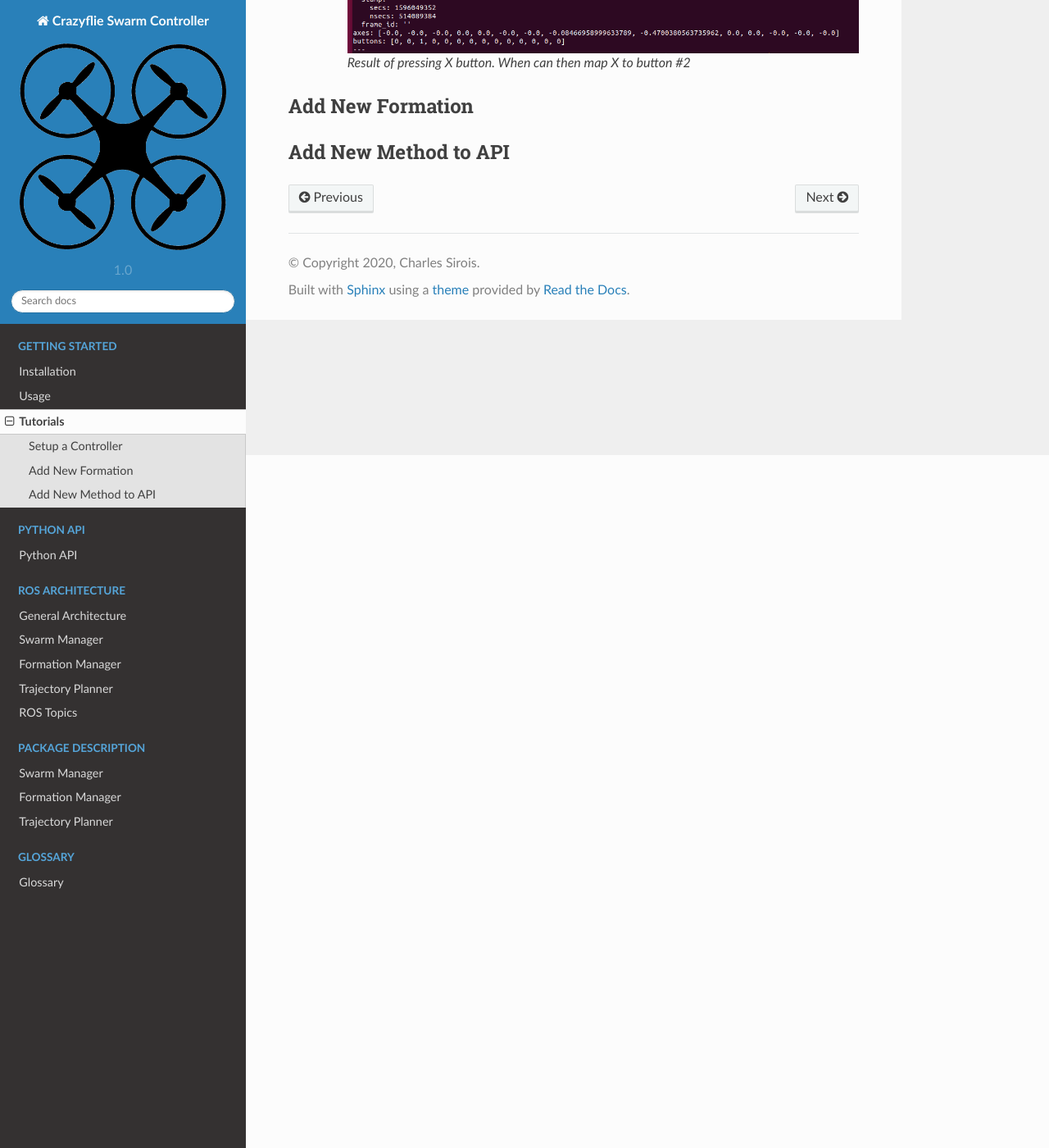
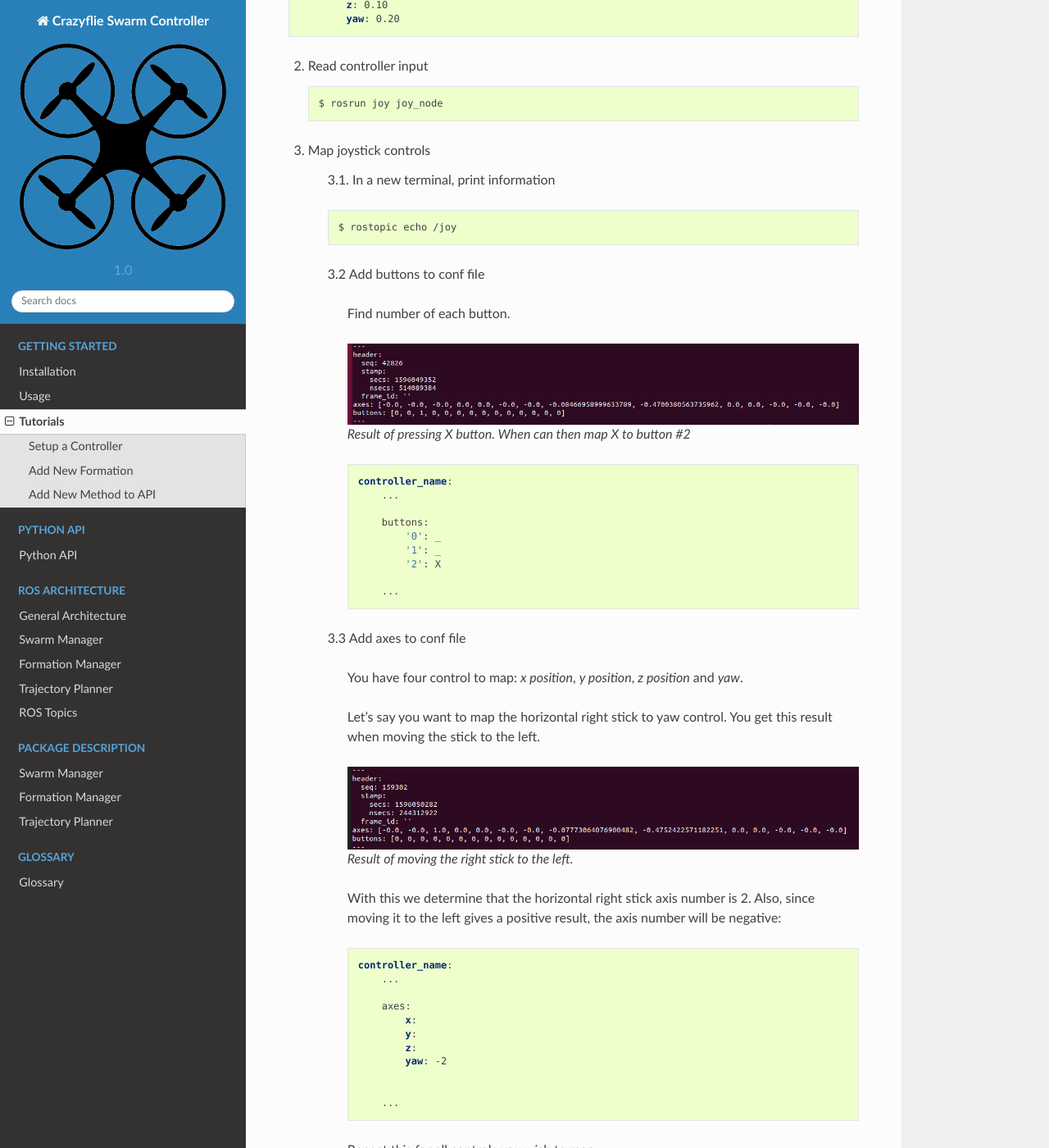
Before and after one commit to MRASL/crazyflie_charles, a Sphinx documentation site: the page built from docs/getting_started/tutorials.rst, in a window 1280 px wide and 1400 px high, scrolled down 845 px. Shown: the whole window at 82% size. Built offline with Sphinx 7.4.7 and the Read the Docs theme 2.0.0, drawn with Linux system fonts in a browser that asks for light colours; pages that are not in the unit, such as notebooks, are missing from menus; some of the changed text lies outside the part shown.

Commit message:
controller setup tutorial

```diff
--- a/docs/getting_started/tutorials.rst
+++ b/docs/getting_started/tutorials.rst
@@ -15,6 +15,7 @@ This tutorial will show you how to find your controller layout and add it as a c
 2. Add new controller to conf file.
 
 .. code-block:: yaml
+
     # Add to ../crazyflie_charles/ros_ws/src/formation_manager/conf/swarm_conf.yaml
     controller_name:
         axes: # Axes start at 0
@@ -58,11 +59,73 @@ This tutorial will show you how to find your controller layout and add it as a c
 
             Result of pressing X button. When can then map X to button #2
 
+        .. code-block:: yaml
 
+            controller_name:
+                ...
+
+                buttons:
+                    '0': _
+                    '1': _
+                    '2': X
+
+                ...
+
+    3.3 Add axes to conf file
+
+        You have four control to map: *x position*, *y position*, *z position* and *yaw*.
+
+        Let's say you want to map the horizontal right stick to yaw control. You get this result when
+        moving the stick to the left.
+
+        .. figure:: /images/tutorials/tuto_controller_axis.png
+
+            Result of moving the right stick to the left.
+
+        With this we determine that the horizontal right stick axis number is 2. Also, since moving
+        it to the left gives a positive result, the axis number will be negative:
+
+        .. code-block:: yaml
+
+            controller_name:
+                ...
+
+                axes:
+                    x:
+                    y:
+                    z:
+                    yaw: -2
+
+
+                ...
+
+        Repeat this for all controls you wish to map.
+
+4. Add controller to API::
+
+    # .../crazyflie_charles/ros_ws/src/swarm_manager/scripts/swarm_api/api.py
+    class SwarmAPI(object):
+    ...
+    def start_joystick(self, joy_type=""):
+    """Initialize joystick node
+
+        Possible types are:
+            - ds4
+            - ADD NEW CONTROLLER
+
+        ...
+    """
+    ...
+
+5. Try new controller with api by using ::
+
+    SwarmAPI.start_joystick("new_controller")
 
 
 Add New Formation
 -----------------
 
+
+
 Add New Method to API
 ---------------------
```
Also changed, not shown: 3 other files.
